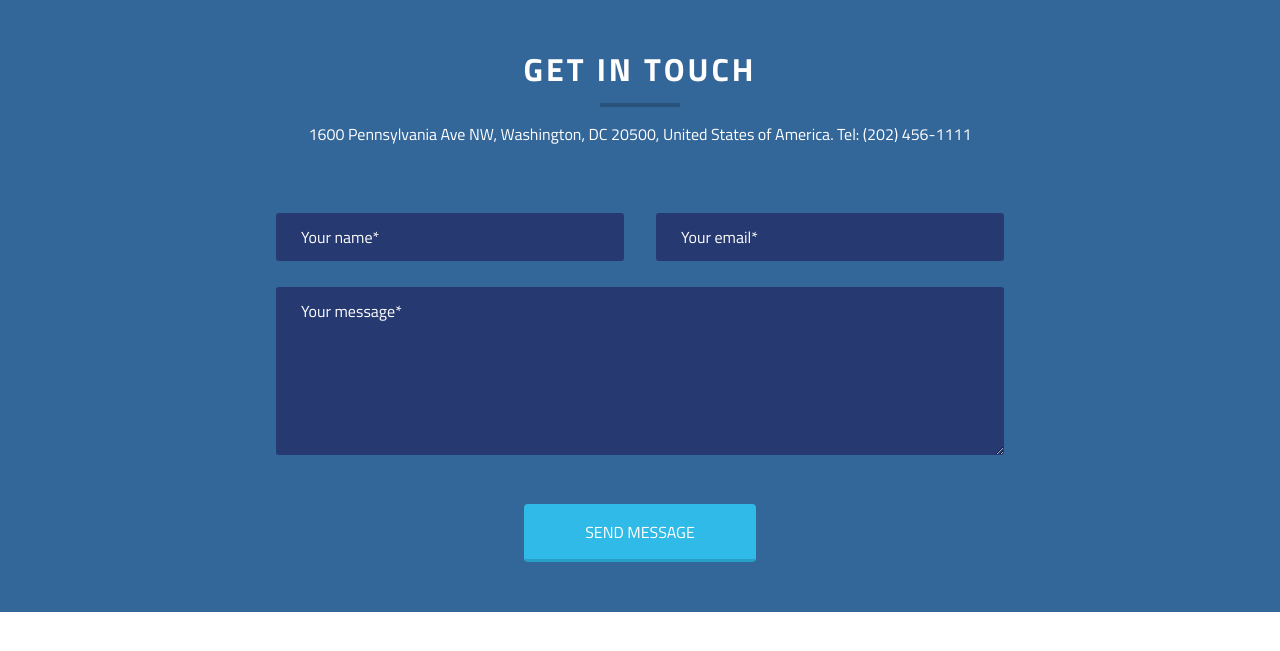
After one commit to SauvageOlivier/WF3-PHP, a PHP site: page /maquette.php in a window 1280 px wide. The commit adds this page. Shown: the top 651 px of the page. Run offline with PHP 8.4, Linux system fonts and the light colour scheme; some libraries are stand-ins or nearby versions.

Commit message:
Exo2
22/02/2018

```diff
--- /dev/null
+++ b/contact.php
@@ -0,0 +1,6 @@
+<?php
+var_dump($_POST);
+if (strlen($_POST['pseudo']) == 0)
+    echo "Le pseudo ne doit pas être vide";
+if (!filter_var($_POST['email'], FILTER_VALIDATE_EMAIL))
+    echo "l'email est invalide";
--- /dev/null
+++ b/maquette.php
@@ -0,0 +1,144 @@
+<!DOCTYPE html>
+<html lang="fr">
+<head>
+    <meta charset="UTF-8">
+    <meta name="viewport" content="width=device-width, initial-scale=1.0">
+    <meta http-equiv="X-UA-Compatible" content="ie=edge">
+    <title>Formulaire</title>
+    <link rel="stylesheet" href="https://maxcdn.bootstrapcdn.com/bootstrap/4.0.0/css/bootstrap.min.css">
+    <link href="https://fonts.googleapis.com/css?family=Titillium+Web:400,700" rel="stylesheet">
+    <style>
+        body {
+            font-family: 'Titillium Web', sans-serif;
+        }
+        .bg-blue {
+            background-color: #336699;
+        }
+        section {
+            padding-top: 50px;
+            padding-bottom: 50px;
+        }
+        section h2 {
+            text-align: center;
+            color: #ffffff;
+            text-transform: uppercase;
+            font-weight: bold;
+            letter-spacing: 3px;
+        }
+        section h2::after {
+            content: ' ';
+            display: block;
+            width: 80px;
+            height: 4px;
+            margin: 15px auto;
+            background-color: #000;
+            opacity: 0.2;
+        }
+        section > .container > p {
+            text-align: center;
+            color: #ffffff;
+            padding-bottom: 50px;
+        }
+        .form-control, .form-control:focus {
+            background-color: #263971;
+            color: #ffffff;
+            padding: 12px 25px;
+            border: 1px solid transparent;
+            box-shadow: none;
+        }
+        .form-control::placeholder {
+            color: #ffffff;
+        }
+        .btn-webforce {
+            background-color: #30bae8;
+            color: #ffffff;
+            text-transform: uppercase;
+            padding: 15px 60px;
+            border-bottom: 3px solid #289fc7;
+            transition: 0.5s;
+        }
+        .btn-webforce:hover {
+            transform: translateY(3px);
+            margin-top: 3px;
+            border-bottom: 0px solid transparent;
+        }
+    </style>
+</head>
+<body>
+    <?php
+        if (count($_POST) > 0)
+            var_dump($_POST);
+    ?>
+    <section class="bg-blue">
+        <div class="container">
+
+        <?php if(!isset($_POST['name'])) : ?>
+
+            <h2>Get in touch</h2>
+            <p>1600 Pennsylvania Ave NW, Washington, DC 20500, United States of America. Tel: (202) 456-1111</p>
+            <div class="row">
+                <div class="col-lg-8 offset-2">
+                    <form name="form_contact" method="post">
+                        <div class="row">
+                            <div class="col-lg-6">
+                                <div class="form-group mb-4">
+                                    <input id="name" name="name" type="text" class="form-control" placeholder="Your name*">
+                                </div>
+                            </div>
+                            <div class="col-lg-6">
+                                <div class="form-group mb-4">
+                                    <input id="email" name="email" type="email" class="form-control" placeholder="Your email*">
+                                </div>
+                            </div>
+                        </div>
+
+                        <div class="form-group mb-5">
+                            <textarea id="message" name="message" class="form-control" rows="6" placeholder="Your message*"></textarea>
+                        </div>
+
+                        <div class="text-center">
+                            <button class="btn btn-default btn-webforce">Send message</button>
+                        </div>
+                    </form>
+                </div>
+            </div>
+
+        </div>
+        <?php else: ?>
+        <h2>Message sent, Thanks !<?php echo $_POST['name']; ?></h2>
+        <?php endif ?>
+    </section>
+    <script src="https://code.jquery.com/jquery-3.2.1.min.js"></script>
+    <script>
+        $('.btn-webforce').click(function (event) {
+            var errors = [];
+            var name = $('#name').val();
+            var email = $('#email').val();
+            var message = $('#message').val();
+            $('.form-control').removeClass('is-invalid'); // reset tous les champs
+            $('p.invalid-feedback').remove();
+            if (name.length < 1) {
+                $('#name').addClass('is-invalid');
+                errors.push('Erreur sur le name');
+                $('#name').after('<p class="invalid-feedback">Le nom n\'est pas valide</p>');
+            }
+            var regex = /[a-zA-Z0-9._-]{1,}@[a-zA-Z0-9._-]{1,}\.[a-zA-Z]{2,}/g;
+            var emailIsValid = email.match(regex);
+            if (emailIsValid == null || emailIsValid[0] != email) {
+                $('#email').addClass('is-invalid');
+                errors.push('Erreur sur l\'email');
+                $('#email').after('<p class="invalid-feedback">L\'email n\'est pas valide</p>');
+            }
+            if (message.length < 10) {
+                $('#message').addClass('is-invalid');
+                errors.push('Erreur sur le message');
+                $('#message').after('<p class="invalid-feedback">Le message n\'est pas valide</p>');
+            }
+            if (errors.length != 0) { // Si le formulaire n'est pas valide
+                event.preventDefault();
+            }
+        });
+    </script>
+
+</body>
+</html>
```
Also changed, not shown: Form.php (added, +28 -0 lines), index.php (+32 -50 lines).
